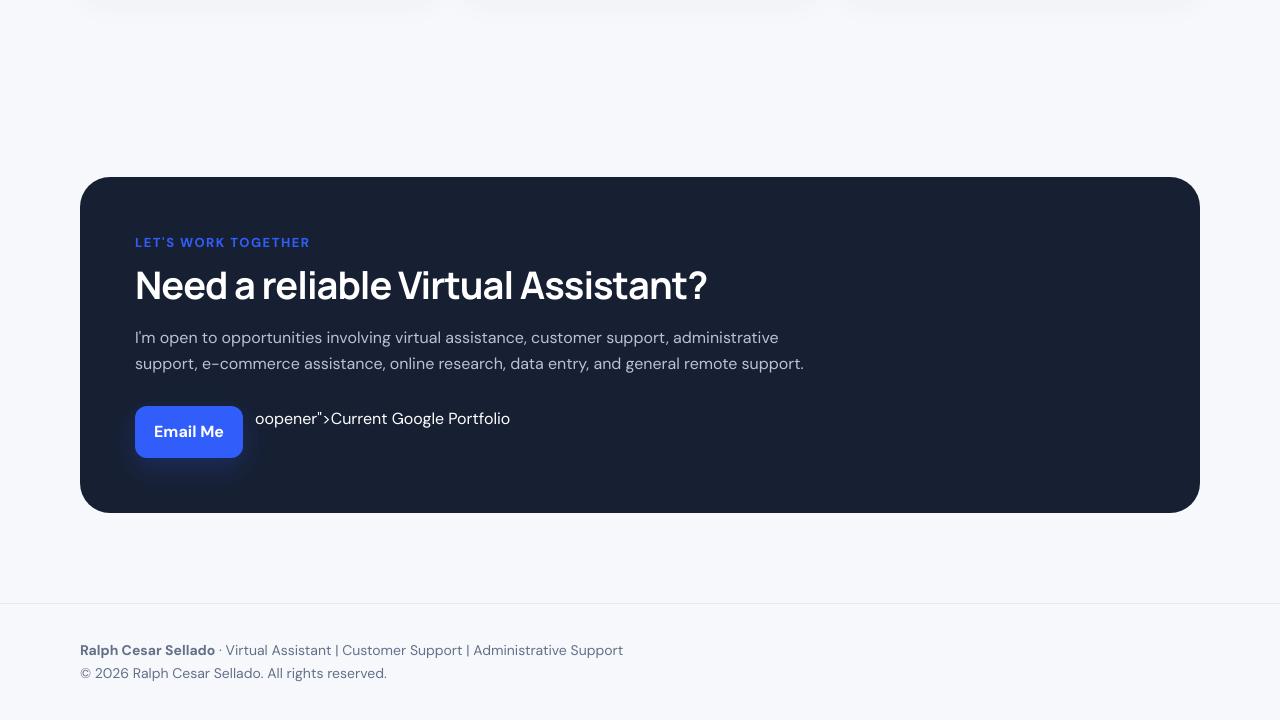
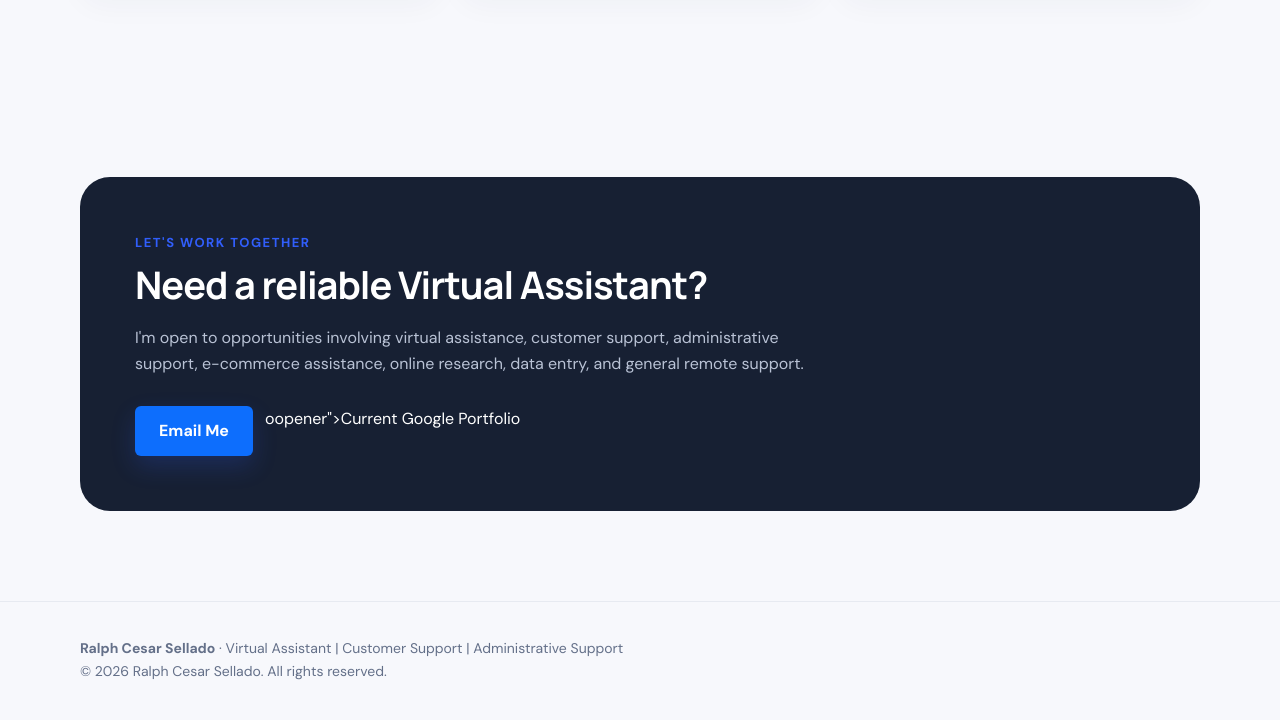
Before and after one commit to ralphsellado/ralphcesarsellado.github.io, a plain HTML site: page index.html in a window 1280 px wide. Shown: the part 4105-4825 px from the top of the page. Drawn offline with Linux system fonts and the light colour scheme.

Commit message:
Update index.html

```diff
--- a/index.html
+++ b/index.html
@@ -140,8 +140,10 @@ footer{padding:35px 0;color:var(--muted);font-size:14px;border-top:1px solid var
 <a href="https://mail.google.com/mail/u/0/?view=cm&fs=1&to=raprapsellado48@gmail.com"
    class="btn btn-primary"
    target="_blank"
-   rel="noopener noreferrer">
+   rel="noopener noreferrer"
+   style="background-color: #0d6efd; color: white; padding: 12px 24px; border-radius: 6px; text-decoration: none; display: inline-block;">
     Email Me
+</a>
 </a>oopener">Current Google Portfolio</a>
     </div>
   </div>
```
